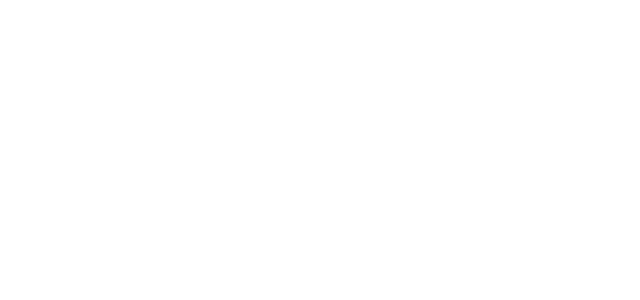
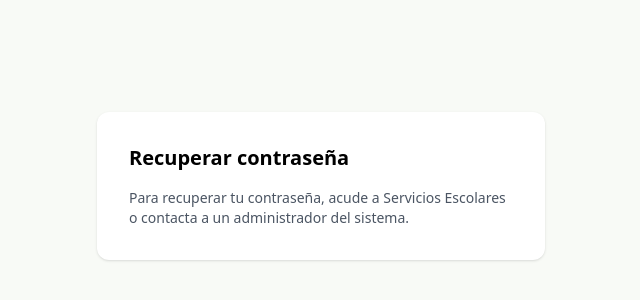
Before and after one commit to dqnieldev/expedientes-utn, a React app in the folder frontend/: page /recuperar in a window 1280 px wide. Before the commit this address had no page. Shown: the part 214-514 px from the top of the page, without its empty margins (319-959 px from the left). Built offline with nearby package versions, Linux system fonts and the light colour scheme; the HTML template or start-up script is replaced by a standard one.

Commit message:
feat: implementacion de pagina de recuperacion de password

```diff
--- a/frontend/src/App.jsx
+++ b/frontend/src/App.jsx
@@ -5,6 +5,7 @@ import DashboardAlumno from "./pages/alumno/DashboardAlumno";
 import Documentos from "./pages/alumno/Documentos";
 import Perfil from "./pages/alumno/Perfil";
 import ProtectedRoute from "./components/ProtectedRoute";
+import RecuperarPassword from "./pages/RecuperarPassword";
 
 // Componente principal de la aplicación que define las rutas
 function App() {
@@ -16,6 +17,7 @@ function App() {
         <Route path="/dashboard" element={ <ProtectedRoute><DashboardAlumno /></ProtectedRoute> } />
         <Route path="/documentos" element={ <ProtectedRoute><Documentos /></ProtectedRoute> } />
         <Route path="/perfil" element={<ProtectedRoute><Perfil /></ProtectedRoute>} />
+        <Route path="/recuperar" element={<RecuperarPassword/>  }/>
 
       </Routes>
     </BrowserRouter>
--- a/frontend/src/pages/Login.jsx
+++ b/frontend/src/pages/Login.jsx
@@ -1,5 +1,6 @@
 import { useState } from "react";
 import { login } from "../services/authService";
+import { useNavigate } from "react-router-dom";
 
 export default function Login() {
   const [form, setForm] = useState({
@@ -9,6 +10,7 @@ export default function Login() {
 
   const [error, setError] = useState("");
   const [showPassword, setShowPassword] = useState(false);
+  const navigate = useNavigate();
 
   const handleChange = (e) => {
     setForm({
@@ -120,7 +122,10 @@ export default function Login() {
                 </div>
 
             {/* FORGOT */}
-            <div className="text-right text-sm text-yellow-700 cursor-pointer hover:underline">
+            <div
+            onClick={() => navigate("/recuperar")}
+            className="text-right text-sm text-yellow-700 cursor-pointer hover:underline"
+            >
             ¿Olvidaste tu contraseña?
             </div>
 
--- /dev/null
+++ b/frontend/src/pages/RecuperarPassword.jsx
@@ -0,0 +1,19 @@
+export default function RecuperarPassword() {
+  return (
+    <div className="h-screen flex items-center justify-center bg-[#f8faf6]">
+
+      <div className="bg-white p-8 rounded-xl shadow max-w-md">
+
+        <h1 className="text-xl font-semibold mb-4">
+          Recuperar contraseña
+        </h1>
+
+        <p className="text-gray-600 text-sm">
+          Para recuperar tu contraseña, acude a Servicios Escolares o contacta a un administrador del sistema.
+        </p>
+
+      </div>
+
+    </div>
+  );
+}
```
Lines whose indentation alone changed are shown as unchanged.
